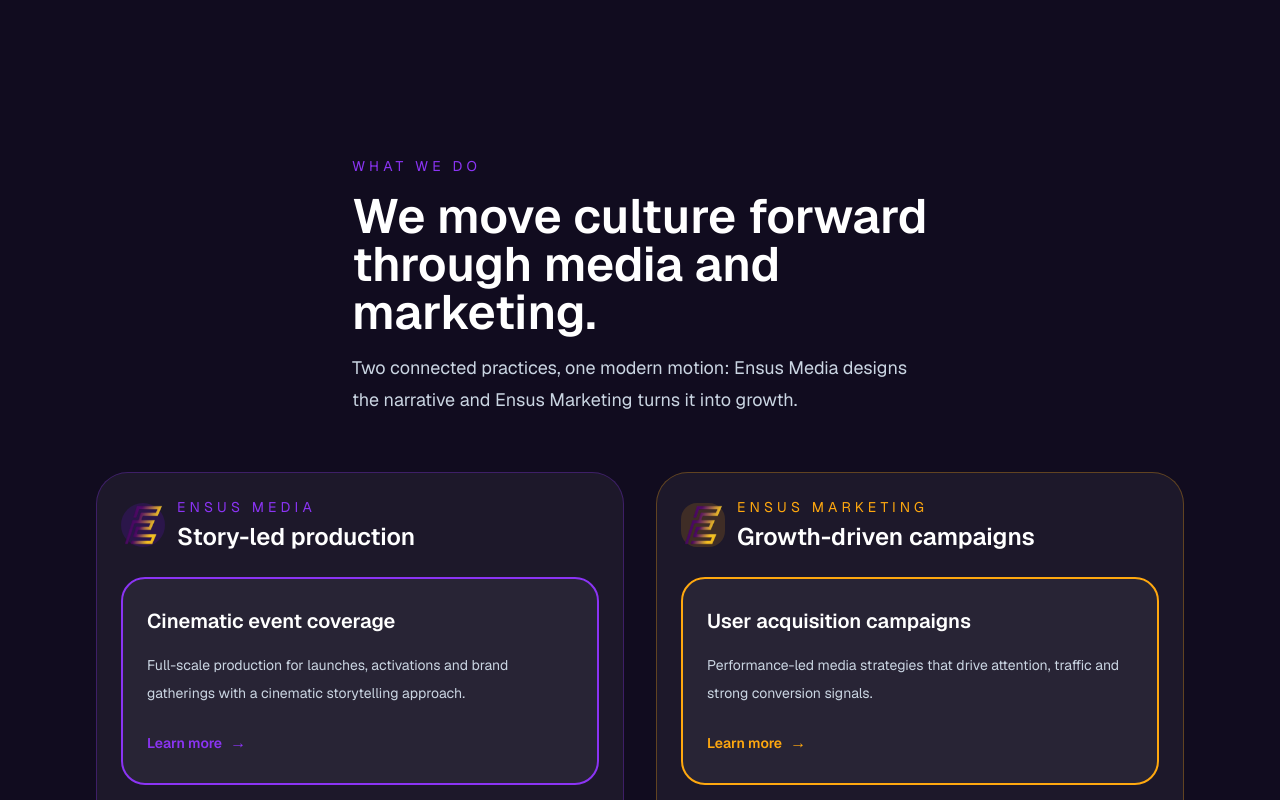
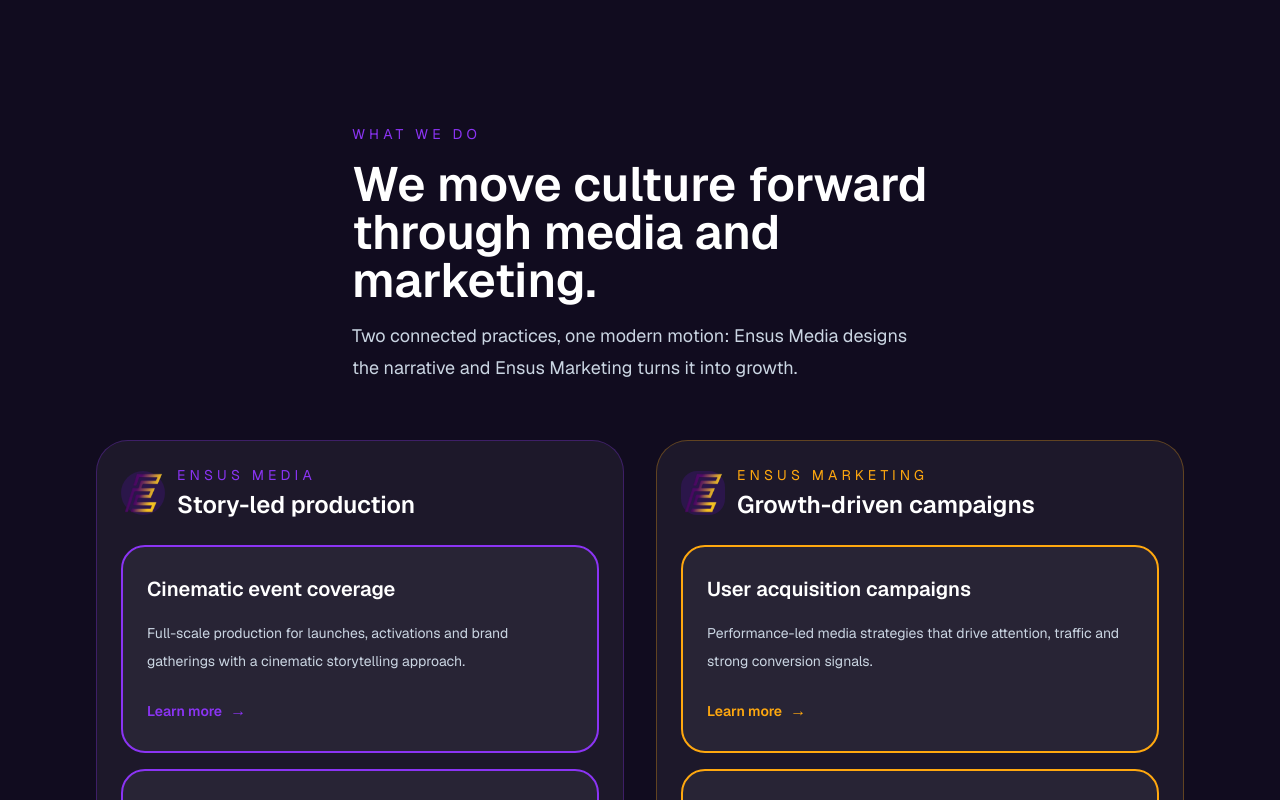
Before and after one commit to ENSUS-ng/em-square, a Next.js app: page / in a window 1280 px wide. Shown: the part 740-1540 px from the top of the page. Built offline with nearby package versions, Linux system fonts and the light colour scheme.

Commit message:
add tsig

```diff
--- a/app/components/WhatWeDo.tsx
+++ b/app/components/WhatWeDo.tsx
@@ -12,7 +12,7 @@
     <section
       id="what-we-do"
       ref={ref as React.LegacyRef<HTMLElement>}
-      className={`mx-auto mt-24 max-w-6xl px-4 transition-all duration-700 sm:px-6 lg:px-8 ${
+      className={`mx-auto mt-16 max-w-6xl px-4 transition-all duration-700 sm:px-6 lg:px-8 ${
         revealed ? "opacity-100 translate-y-0" : "opacity-0 translate-y-10"
       }`}
     >
@@ -60,7 +60,7 @@
 
           <div className="rounded-4xl border border-brand-gold/30 bg-white/5 p-6">
             <div className="flex items-center gap-3">
-              <div className="flex items-center justify-center h-11 w-11 rounded-2xl bg-brand-gold_15">
+              <div className="flex items-center justify-center h-11 w-11 rounded-2xl bg-brand-purple_15">
                 <Image
                   src="/favicon.png"
                   alt="icon"
--- a/next.config.ts
+++ b/next.config.ts
@@ -1,6 +1,9 @@
 import type { NextConfig } from "next";
 
 const nextConfig: NextConfig = {
+    typescript: {
+    ignoreBuildErrors: true,
+  },
   images: {
     remotePatterns: [
       {
```
